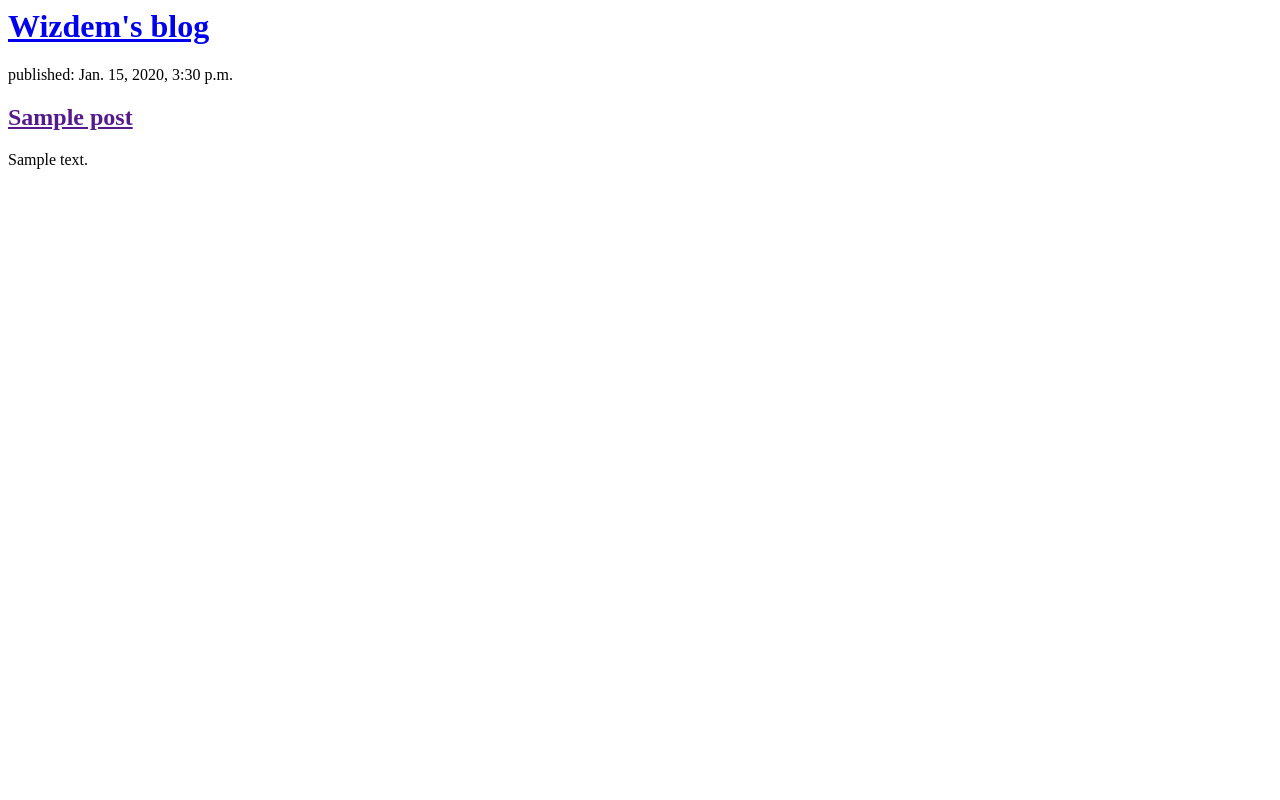
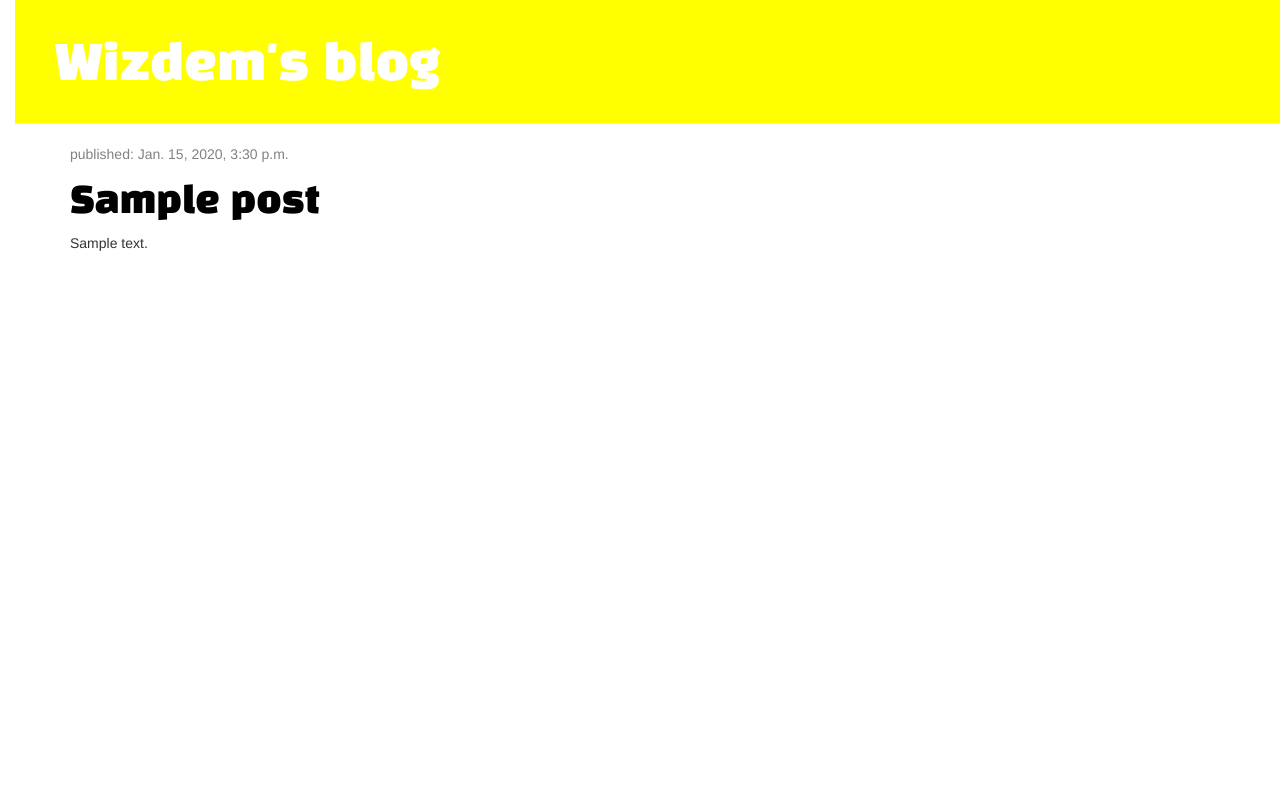
Before and after one commit to ananyamalik/blog, a Django app: template blog/templates/blog/post_list.html in a window 1280 px wide. Run offline with Django 3.2, Linux system fonts and the light colour scheme; the template is opened without the code that fills it: values that come from a table or form of the project are taken from there, others are empty; tables that the repository leaves empty hold one stand-in row (values such as "Sample post"); some libraries are stand-ins or nearby versions.

Commit message:
Added CSS and bootstrap

```diff
--- /dev/null
+++ b/blog/static/css/blog.css
@@ -0,0 +1,52 @@
+h1 a {
+    color: #0000FF;
+}
+body {
+    padding-left: 15px;
+}
+.page-header {
+    background-color: #ffff00;
+    margin-top: 0;
+    padding: 20px 20px 20px 40px;
+}
+
+.page-header h1, .page-header h1 a, .page-header h1 a:visited, .page-header h1 a:active {
+    color: #ffffff;
+    font-size: 36pt;
+    text-decoration: none;
+}
+
+.content {
+    margin-left: 40px;
+}
+
+h1, h2, h3, h4 {
+    font-family: 'Black Han Sans', sans-serif;
+}
+
+.date {
+    color: #828282;
+}
+
+.save {
+    float: right;
+}
+
+.post-form textarea, .post-form input {
+    width: 100%;
+}
+
+.top-menu, .top-menu:hover, .top-menu:visited {
+    color: #ffffff;
+    float: right;
+    font-size: 26pt;
+    margin-right: 20px;
+}
+
+.post {
+    margin-bottom: 70px;
+}
+
+.post h1 a, .post h1 a:visited {
+    color: #000000;
+}
--- a/blog/templates/blog/post_list.html
+++ b/blog/templates/blog/post_list.html
@@ -1,18 +1,31 @@
+{% load staticfiles %}
 <html>
 <head>
+<link href="https://fonts.googleapis.com/css?family=Black+Han+Sans" rel="stylesheet" type="text/css">
+<link rel="stylesheet" href="//maxcdn.bootstrapcdn.com/bootstrap/3.2.0/css/bootstrap.min.css">
+<link rel="stylesheet" href="//maxcdn.bootstrapcdn.com/bootstrap/3.2.0/css/bootstrap-theme.min.css">
+<link rel="stylesheet" href="{% static 'css/blog.css' %}">
 <title>Wizdem's blog</title>
 </head>
 <body>
-<div>
+<div class="page-header">
 <h1><a href="/">Wizdem's blog</a></h1>
 </div>
 
-{% for post in posts %}
-<div>
-<p>published: {{ post.published_date }}</p>
-<h2><a href="">{{ post.title }}</a></h2>
-<p>{{ post.text|linebreaksbr }}</p>
+<div class="content container">
+    <div class="row">
+        <div class="col-md-8">
+            {% for post in posts %}
+                <div class="post">
+                    <div class="date">
+                        <p>published: {{ post.published_date }}</p>
+                    </div>
+                    <h1><a href="">{{ post.title }}</a></h1>
+                    <p>{{ post.text|linebreaksbr }}</p>
+                </div>
+            {% endfor %}
+        </div>
+    </div>
 </div>
-{% endfor %}
 </body>
 </html>
```
